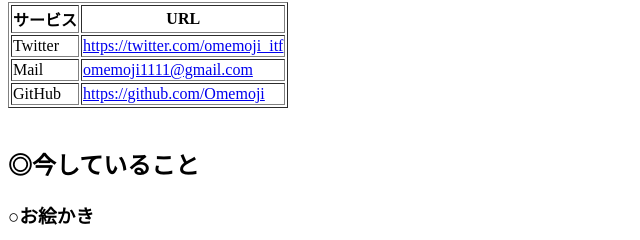
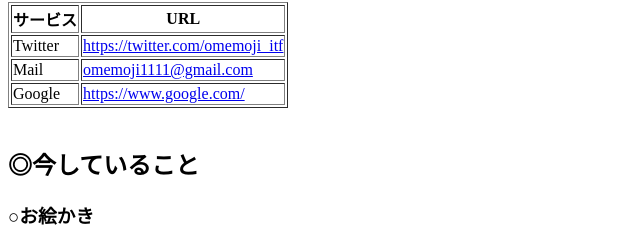
Before and after one commit to Omemoji/Omemoji.github.io, a plain HTML site: page index.html in a window 1280 px wide. Shown: the part 298-538 px from the top of the page, 0-640 px from the left. Drawn offline with Linux system fonts and the light colour scheme.

Commit message:
Update index.html
fix GIthub to Google

```diff
--- a/index.html
+++ b/index.html
@@ -42,10 +42,10 @@
             </td>
         </tr>
         <tr>
-            <td>GitHub</td>
+            <td>Google</td>
             <td>
-                <a href="https://github.com/Omemoji">
-                    https://github.com/Omemoji
+                <a href="https://www.google.com/">
+                    https://www.google.com/
                 </a>
             </td>
         </tr>
```
